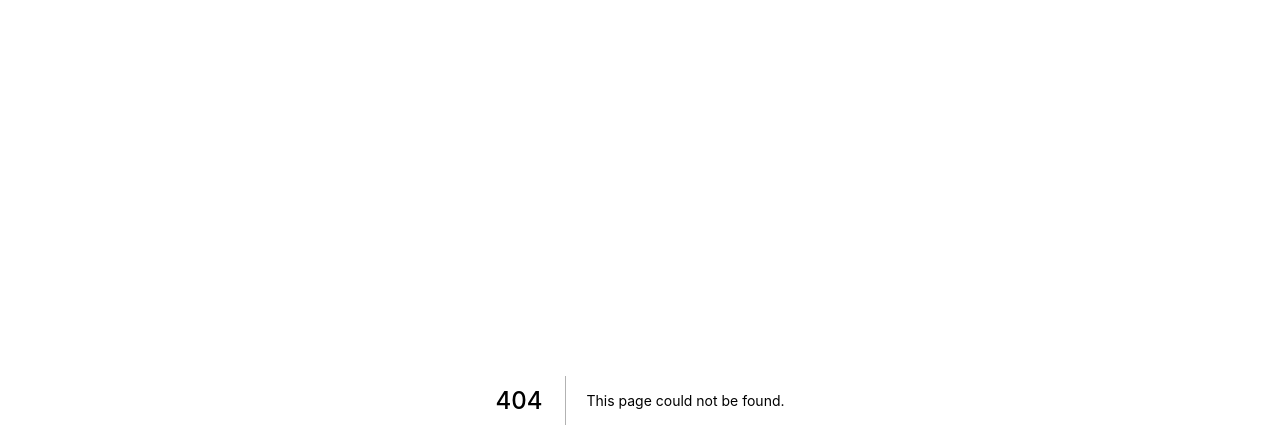
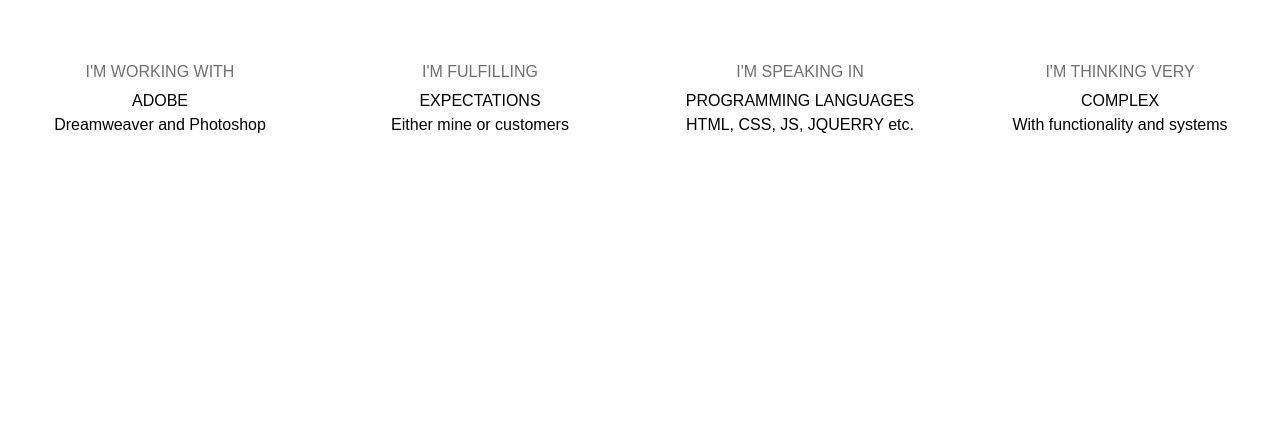
Before and after one commit to TheD4RKY/PersonalWebsiteNext, a Next.js app: page /components/Infobox in a window 1280 px wide. Before the commit this address had no page. Shown: the top 448 px of the page. Built offline with nearby package versions, Linux system fonts and the light colour scheme.

Commit message:
Infoboxes import

```diff
--- a/pages/about_me.tsx
+++ b/pages/about_me.tsx
@@ -2,6 +2,7 @@ import React from 'react'
 import Navbar from './components/Nav';
 import Heroheader from './components/Heroheader';
 import Skillbar from './components/Skillbar';
+import Infobox from './components/Infobox';
 
 export default function Nav({ }) {
     return (
@@ -9,6 +10,7 @@ export default function Nav({ }) {
             <Navbar />
             <Heroheader />
             <Skillbar />
+            <Infobox/>
 </>
         )
 }
--- /dev/null
+++ b/pages/components/Infobox.tsx
@@ -0,0 +1,34 @@
+import React from "react";
+import Style from "/styles/Infobox.module.css";
+
+export default function Infobox(){
+return(
+    <>
+    <div className={Style.infoboxes}>
+        <div className={Style.littleinfobox}>
+            <h1 className={Style.stats}>I'M WORKING WITH</h1>
+            <h4>ADOBE</h4>
+            <p>Dreamweaver and Photoshop</p>
+        </div>
+        <div className={Style.littleinfobox}>
+            <h1 className={Style.stats}>I'M FULFILLING</h1>
+            <h4>EXPECTATIONS</h4>
+            <p>Either mine or customers</p>
+        </div>
+        <div className={Style.littleinfobox}>
+            <h1 className={Style.stats}>I'M SPEAKING IN</h1>
+            <h4>PROGRAMMING LANGUAGES</h4>
+            <p>HTML, CSS, JS, JQUERRY etc.</p>
+        </div>
+        <div className={Style.littleinfobox}>
+            <h1 className={Style.stats}>I'M THINKING VERY</h1>
+            <h4>COMPLEX</h4>
+            <p>With functionality and systems</p>
+        </div>
+    </div>
+
+
+</>
+);
+
+}
--- a/pages/components/Skillbar.tsx
+++ b/pages/components/Skillbar.tsx
@@ -6,10 +6,13 @@ export default function Skillbar(){
     <>
 <div className={Style.container2}>
     <h1 className={Style.textskillmobile}>My skill level</h1>
-              <div className={Style["bar"] + " " + Style["learning"]} data-skill="PHP"></div>
-              <div className={Style["bar"] + " " + Style["learning2"]} data-skill="JS"></div>
+              <div className={Style["bar"] + " " + Style["learning"]} data-skill="JQUERY"></div>
+              <div className={Style["bar"] + " " + Style["learning2"]} data-skill="TYPESCRIPT"></div>
               <div className={Style["bar"] + " " + Style["back"] + " " + Style["basic"]} data-skill="C++"></div>
-              <div className={Style["bar"] + " " + Style["back"] + " " + Style["intermediate"]} data-skill="JQUERY"></div>
+              <div className={Style["bar"] + " " + Style["back"] + " " + Style["intermediate"]} data-skill="React"></div>
+              <div className={Style["bar"] + " " + Style["back"] + " " + Style["intermediate"]} data-skill="SCSS"></div>
+              <div className={Style["bar"] + " " + Style["back"] + " " + Style["intermediate"]} data-skill="JAVASCRIPT"></div>
+              <div className={Style["bar"] + " " + Style["front"] + " " + Style["advanced"]} data-skill="NEXT js"></div>
               <div className={Style["bar"] + " " + Style["front"] + " " + Style["advanced"]} data-skill="CSS3"></div>
               <div className={Style["bar"] + " " + Style["front"] + " " + Style["expert"]} data-skill="HTML5"></div>
 </div>
--- /dev/null
+++ b/styles/Infobox.module.css
@@ -0,0 +1,65 @@
+.stats {
+	color: #717070;
+	margin-bottom: 5px;
+}
+
+
+.infoboxes{
+	clear: both;
+	display: inline-block;
+	width: 100%;
+	background-color: #FFFFFF;
+	padding-bottom: 35px;
+	padding-top: 30px;
+	margin-top: -5px;
+	margin-bottom: 0px;
+}
+.infoboxestime{
+	clear: both;
+	display: inline-block;
+	width: 100%;
+	background-color: #171717;
+	padding-bottom: 35px;
+	padding-top: 30px;
+	margin-top: -5px;
+	margin-bottom: 0px;
+}
+
+.littleinfobox {
+	width: 25%;
+	text-align: center;
+	float: left;
+	margin-top: 35px;
+}
+
+@media (max-width : 323px ){
+.infoboxes {
+	text-align: center;
+	margin-top: 0px;
+	margin-right: 0px;
+	margin-bottom: 0px;
+	margin-left: 0px;
+	padding-top: 40%;
+	padding-right: 0px;
+	padding-bottom: 0px;
+	padding-left: 0px;
+	width: 100%;
+	font-size: 18px;
+}
+.littleinfobox {
+	padding-top: 0px;
+	padding-right: 0px;
+	padding-bottom: 0px;
+	padding-left: 0px;
+	width: 90%;
+	margin-top: 25px;
+	margin-right: 0px;
+	margin-bottom: 0px;
+	margin-left: 12px;
+	float: none;
+	text-align: center;
+}
+
+
+
+}
```
